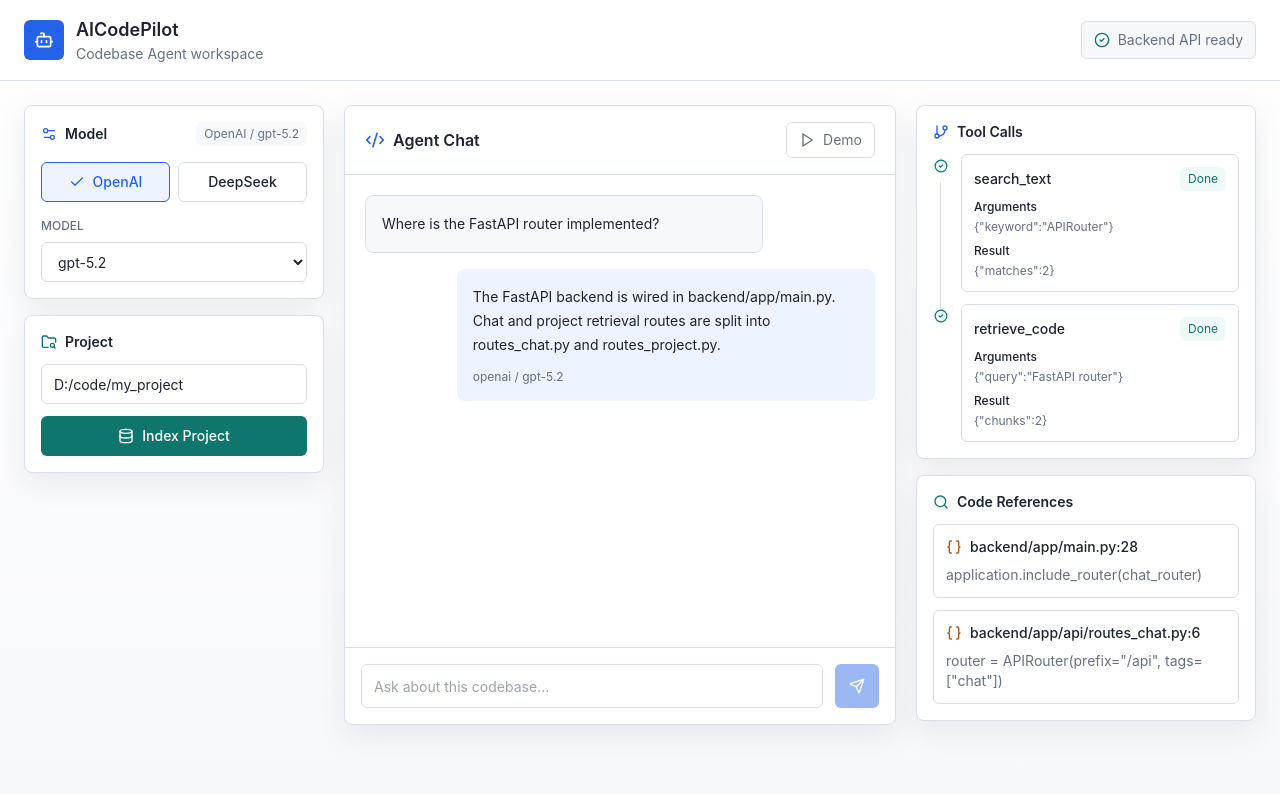
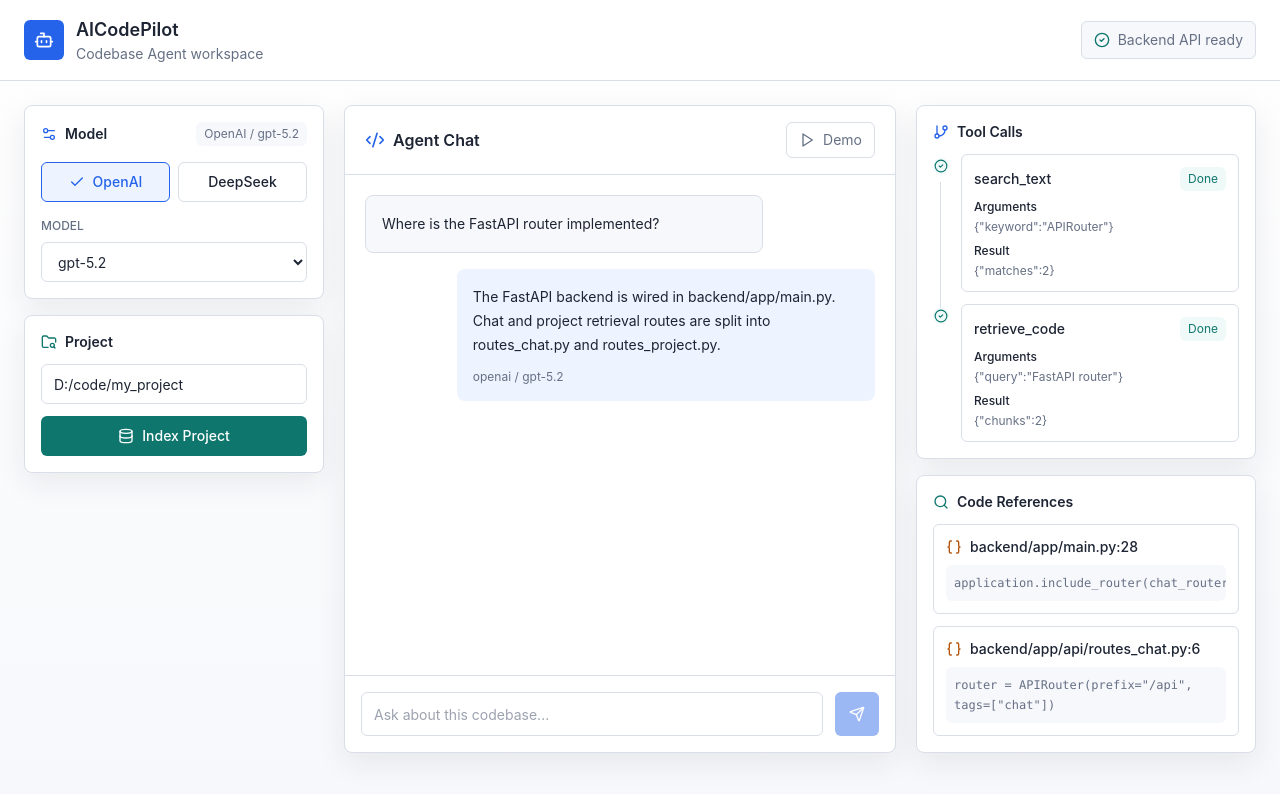
Before and after one commit to Jacky-Zou/ai-code-pilot, a Next.js app in the folder frontend/: page / in a window 1280 px wide. Shown: the top 794 px of the page. Built offline with nearby package versions, Linux system fonts and the light colour scheme.

Commit message:
feat: add code reference component

```diff
--- a/frontend/components/ChatWorkspace.tsx
+++ b/frontend/components/ChatWorkspace.tsx
@@ -3,14 +3,12 @@
 import {
   AlertCircle,
   Bot,
-  Braces,
   CheckCircle2,
   Code2,
   Database,
   FolderSearch,
   Loader2,
   Play,
-  Search,
   Send
 } from "lucide-react";
 import { FormEvent, useMemo, useState } from "react";
@@ -22,6 +20,7 @@
   sendChat
 } from "@/lib/api";
 import { ProviderSelector, type ProviderSelection } from "@/components/ProviderSelector";
+import { CodeReference } from "@/components/CodeReference";
 import { ToolCallTimeline } from "@/components/ToolCallTimeline";
 
 type ChatMessage = {
@@ -325,30 +324,7 @@
 
         <aside className="space-y-4">
           <ToolCallTimeline toolCalls={latestResponse?.tool_calls ?? []} />
-
-          <section className="rounded-lg border border-border bg-panel p-4 shadow-soft">
-            <div className="mb-3 flex items-center gap-2 text-sm font-semibold">
-              <Search className="h-4 w-4 text-accent" aria-hidden="true" />
-              Code References
-            </div>
-            <div className="space-y-3">
-              {(latestResponse?.references ?? []).map((reference, index) => (
-                <div className="rounded-md border border-border p-3" key={`${reference.file_path}-${index}`}>
-                  <div className="mb-2 flex items-center gap-2 text-sm font-medium">
-                    <Braces className="h-4 w-4 shrink-0 text-warning" aria-hidden="true" />
-                    <span className="min-w-0 truncate">
-                      {reference.file_path}
-                      {reference.line_number ? `:${reference.line_number}` : ""}
-                    </span>
-                  </div>
-                  <p className="text-sm text-muted">{reference.snippet ?? "Referenced by Agent"}</p>
-                </div>
-              ))}
-              {!latestResponse?.references.length ? (
-                <p className="text-sm text-muted">No references yet.</p>
-              ) : null}
-            </div>
-          </section>
+          <CodeReference references={latestResponse?.references ?? []} />
         </aside>
       </section>
     </main>
--- /dev/null
+++ b/frontend/components/CodeReference.tsx
@@ -0,0 +1,60 @@
+import { Braces, Search } from "lucide-react";
+import type { CodeReference as CodeReferenceItem } from "@/lib/api";
+
+export interface CodeReferenceProps {
+  references: CodeReferenceItem[];
+}
+
+function formatLocation(reference: CodeReferenceItem): string {
+  if (reference.line_number === null || reference.line_number === undefined) {
+    return reference.file_path;
+  }
+  return `${reference.file_path}:${reference.line_number}`;
+}
+
+function formatScore(score: number | null): string | null {
+  if (score === null) {
+    return null;
+  }
+
+  // Scores may come from semantic retrieval as raw similarity values.
+  // Showing two decimals keeps the UI readable while preserving ranking signal.
+  return score.toFixed(2);
+}
+
+export function CodeReference({ references }: CodeReferenceProps) {
+  return (
+    <section className="rounded-lg border border-border bg-panel p-4 shadow-soft">
+      <div className="mb-3 flex items-center gap-2 text-sm font-semibold">
+        <Search className="h-4 w-4 text-accent" aria-hidden="true" />
+        Code References
+      </div>
+
+      {references.length === 0 ? <p className="text-sm text-muted">No references yet.</p> : null}
+
+      <div className="space-y-3">
+        {references.map((reference, index) => {
+          const score = formatScore(reference.score);
+
+          return (
+            <div className="rounded-md border border-border p-3" key={`${reference.file_path}-${index}`}>
+              <div className="mb-2 flex items-start gap-2 text-sm font-medium">
+                <Braces className="mt-0.5 h-4 w-4 shrink-0 text-warning" aria-hidden="true" />
+                <div className="min-w-0 flex-1">
+                  <div className="truncate">{formatLocation(reference)}</div>
+                  {score ? <div className="mt-1 text-xs text-muted">score {score}</div> : null}
+                </div>
+              </div>
+
+              {/* Snippets are optional because some tools only return a location.
+                  Keep a fallback so the right rail still communicates why the item exists. */}
+              <pre className="max-h-32 overflow-auto whitespace-pre-wrap rounded-md bg-background p-2 text-xs leading-5 text-muted">
+                {reference.snippet ?? "Referenced by Agent"}
+              </pre>
+            </div>
+          );
+        })}
+      </div>
+    </section>
+  );
+}
```
Also changed, not shown: 3 other files (tests, documents, lock files or other folders).
